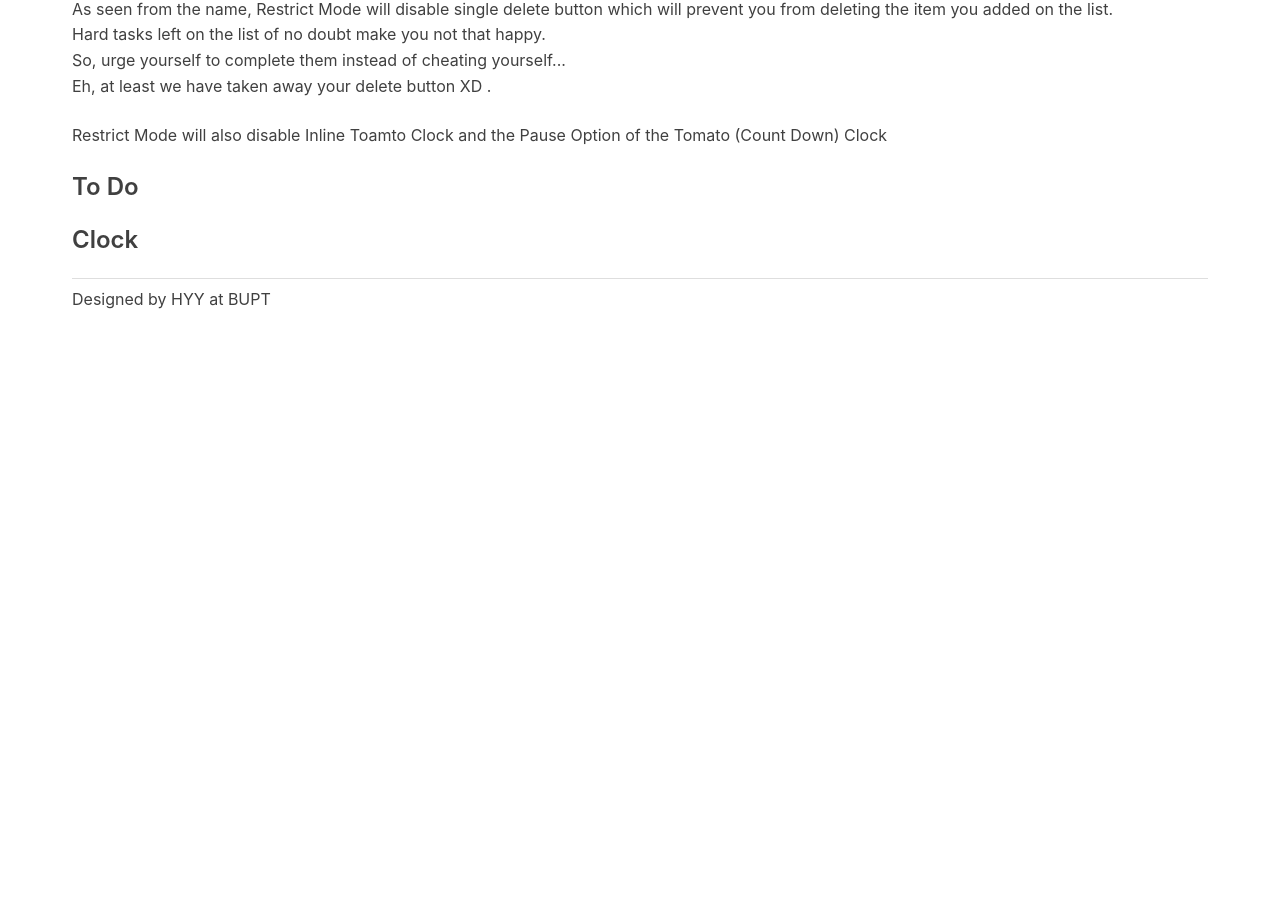
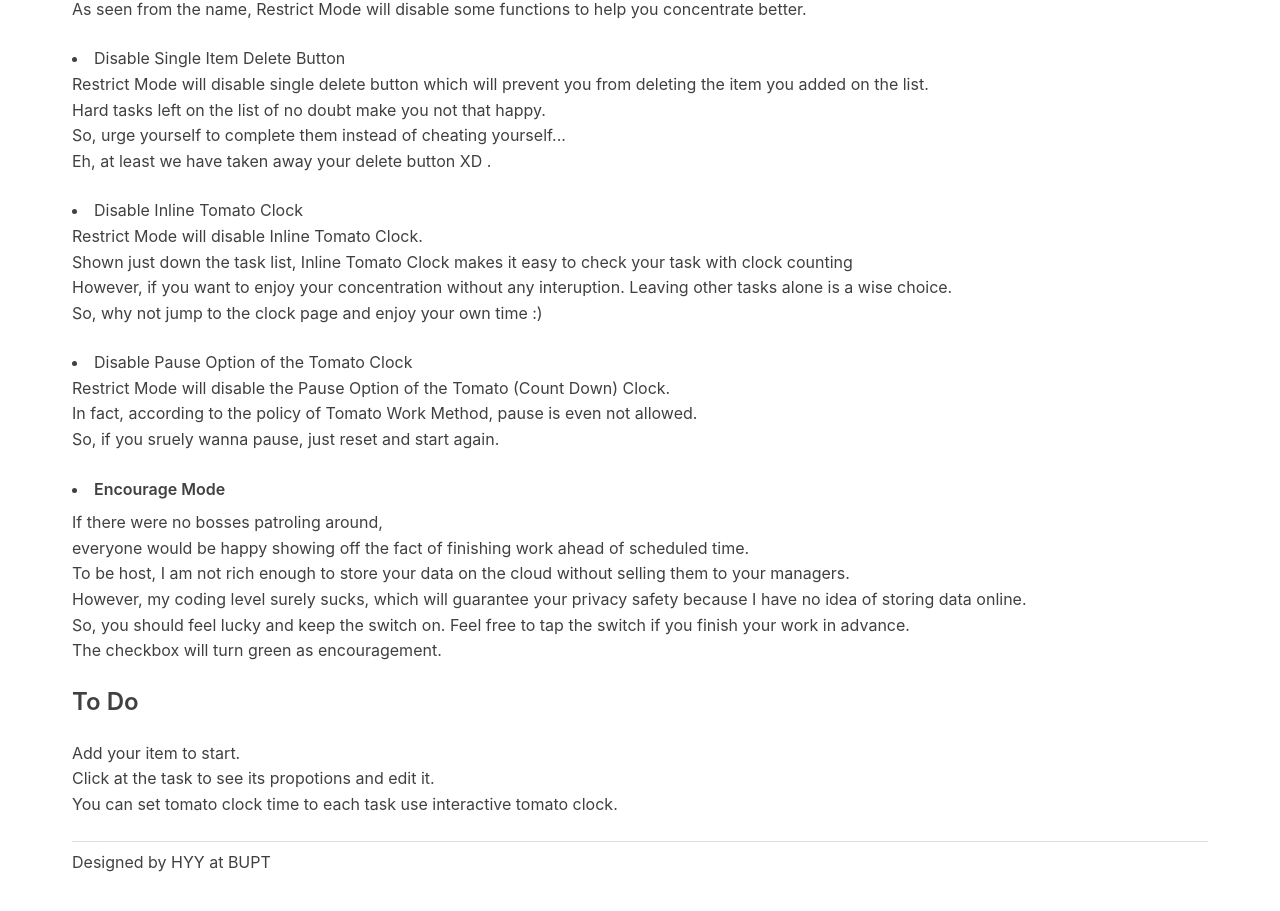
Before and after one commit to hoyipyik/workdash, a React (Create React App) app: page /about in a window 1280 px wide. Shown: the part 299-1210 px from the top of the page. Before the commit the page ends 800 px from the top, so only its background shows below. Built offline with nearby package versions, Linux system fonts and the light colour scheme.

Commit message:
add intro and add green encourage colour

```diff
--- a/src/Component/About.js
+++ b/src/Component/About.js
@@ -13,7 +13,11 @@ class About extends Component {
                 <label><li>Restrict Mode</li></label>
                 <p>
                     <tr>As seen from the name,
-                    Restrict Mode will disable single delete button which will
+                    Restrict Mode will disable some functions to help you concentrate better.</tr>
+                </p>
+                <p>
+                    <li>Disable Single Item Delete Button</li>
+                    <tr>Restrict Mode will disable single delete button which will
                     prevent you from deleting the item you added on the list.</tr>
                     <tr>Hard tasks left on the list of no doubt make you not that happy.</tr>
                     <tr>So, urge yourself to complete them instead of cheating yourself...</tr>
@@ -21,13 +25,44 @@ class About extends Component {
                 </p>
 
                 <p>
-                    <tr>Restrict Mode will also disable Inline Toamto
-                    Clock and the Pause Option of the Tomato (Count Down) Clock</tr>
+                    <li>Disable Inline Tomato Clock</li>
+                    <tr>Restrict Mode will disable Inline Tomato Clock.</tr>
+                    <tr>Shown just down the task list, Inline Tomato Clock makes it easy to check
+                    your task with clock counting</tr>
+                    <tr>However, if you want to enjoy your concentration without any interuption.
+                    Leaving other tasks alone is a wise choice.</tr>
+                    <tr>So, why not jump to the clock page and enjoy your own time :)</tr>
 
                 </p>
+                <p>
+                    <li>Disable Pause Option of the Tomato Clock</li>
+                    <tr>Restrict Mode will disable the Pause Option of the Tomato (Count Down) Clock.</tr>
+                    <tr>In fact, according to the policy of Tomato Work Method, pause is even not allowed.</tr>
+                    <tr>So, if you sruely wanna pause, just reset and start again.</tr>
+                </p>
 
+
+                <label><li>Encourage Mode</li></label>
+                <p>
+                    <tr>If there were no bosses patroling around, </tr>
+                    <tr>everyone would be happy showing off the fact
+                    of finishing work ahead of scheduled time.</tr>
+                    <tr>To be host, I am not rich enough to store your data on the cloud
+                    without selling them to your managers.</tr>
+                    <tr>However, my coding level surely sucks, which will guarantee your privacy safety
+                     because I have no idea of storing data online.</tr>
+                    <tr>So, you should feel lucky and keep the switch on. Feel free
+                    to tap the switch if you finish your work in advance.</tr>
+                    <tr>The checkbox will turn green as encouragement.</tr>
+
+                </p>
                 <h4>To Do</h4>
-                <h4>Clock</h4>
+                <p>
+                    <tr>Add your item to start.</tr>
+                    <tr>Click at the task to see its propotions and edit it.</tr>
+                    <tr>You can set tomato clock time to each task use interactive tomato clock.</tr>
+                </p>
+                {/* <h4>Clock</h4> */}
 
                 <hr/>
                 <p>Designed by HYY at BUPT</p>
--- a/src/Component/Todo/ListModule.js
+++ b/src/Component/Todo/ListModule.js
@@ -1,10 +1,21 @@
 import React, { Component } from 'react';
 import { Checkbox } from '@material-ui/core';
 import { createMuiTheme, ThemeProvider } from '@material-ui/core/styles';
-import { blue } from '@material-ui/core/colors';
+import { blue, green } from '@material-ui/core/colors';
+import { withStyles } from '@material-ui/core/styles';
+
 
 // import Checkbox from "./CheckBox";
 
+const EncourageCheckbox = withStyles({
+    root: {
+    //   color: green[400],
+      '&$checked': {
+        color: green[300],
+      },
+    },
+    checked: {},
+  })((props) => <Checkbox color="default" {...props} />);
 
 
 class ListModule extends Component {
@@ -18,6 +29,9 @@ class ListModule extends Component {
         }
     }
 
+
+
+
     checkboxTheme = createMuiTheme({
         palette: {
           primary:{
@@ -26,6 +40,9 @@ class ListModule extends Component {
           secondary: {
             main: blue[700],
           },
+          default:{
+            main: green[300],
+          }
         },
       });
 
@@ -76,11 +93,18 @@ class ListModule extends Component {
                 <tr key={index}>
                     <div onClick={()=>this.sendIndex(index)}>
                     <ThemeProvider theme={this.checkboxTheme}>
-                        <Checkbox
+                    {row.encourage?
+                        <EncourageCheckbox
                             checked={row.checked}
                             color={row.propoty?"secondary":"primary"}
                             onClick={()=>this.handleCheckboxChange(index)}
                             />
+                        :<Checkbox
+                            checked={row.checked}
+                            color={row.propoty?"secondary":"primary"}
+                            onClick={()=>this.handleCheckboxChange(index)}
+                            />
+                    }
                         </ThemeProvider>
                         <span
                             // onClick={()=>this.sendIndex(index)}
```
